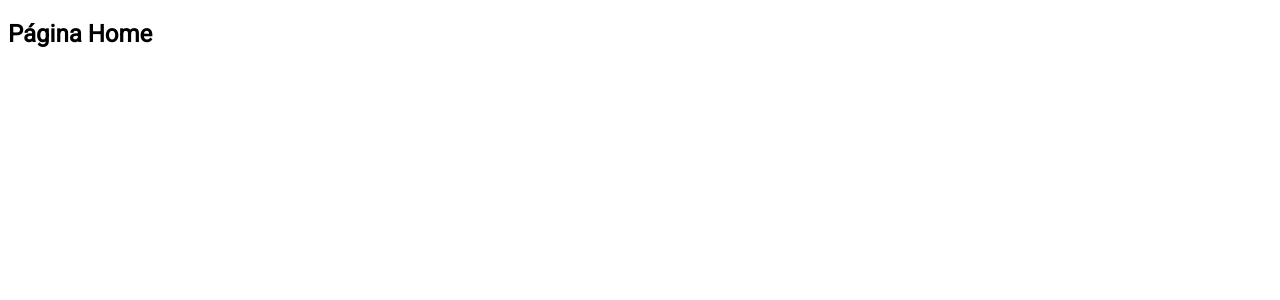
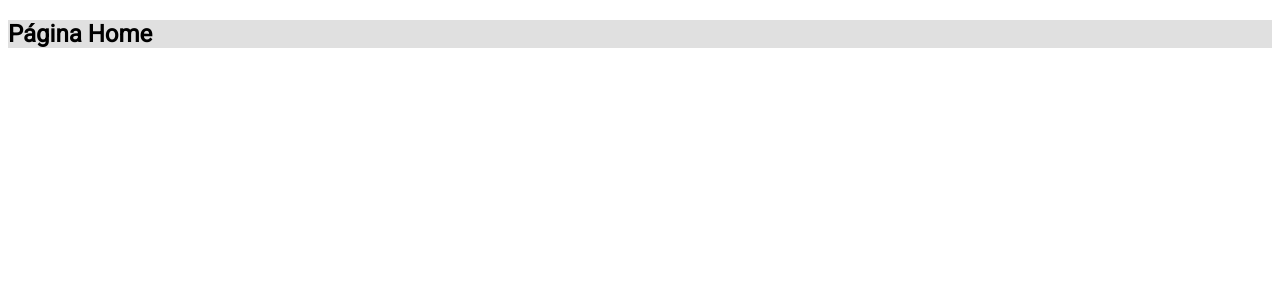
Before and after one commit to marcosaureliob/maoNoArado, a Next.js app: page /Home in a window 1280 px wide. Shown: the top 300 px of the page. Built offline with nearby package versions, Linux system fonts and the light colour scheme.

Commit message:
Examples of styles with stitches

```diff
--- a/src/app/Home/page.tsx
+++ b/src/app/Home/page.tsx
@@ -1,7 +1,9 @@
+import { HomeContainer } from '@/styles/page/home'
+
 export default function Home() {
   return (
-    <>
+    <HomeContainer>
       <h2>Página Home</h2>
-    </>
+    </HomeContainer>
   )
 }
```
